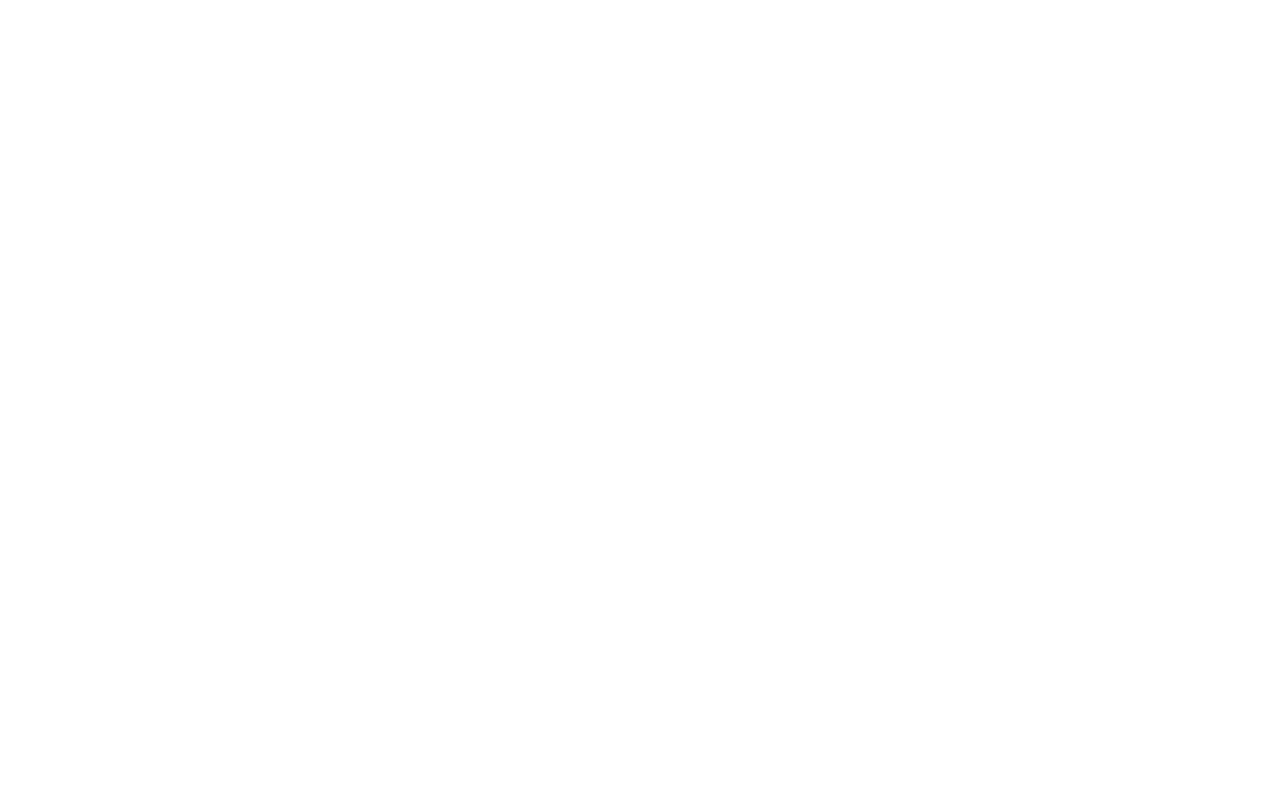
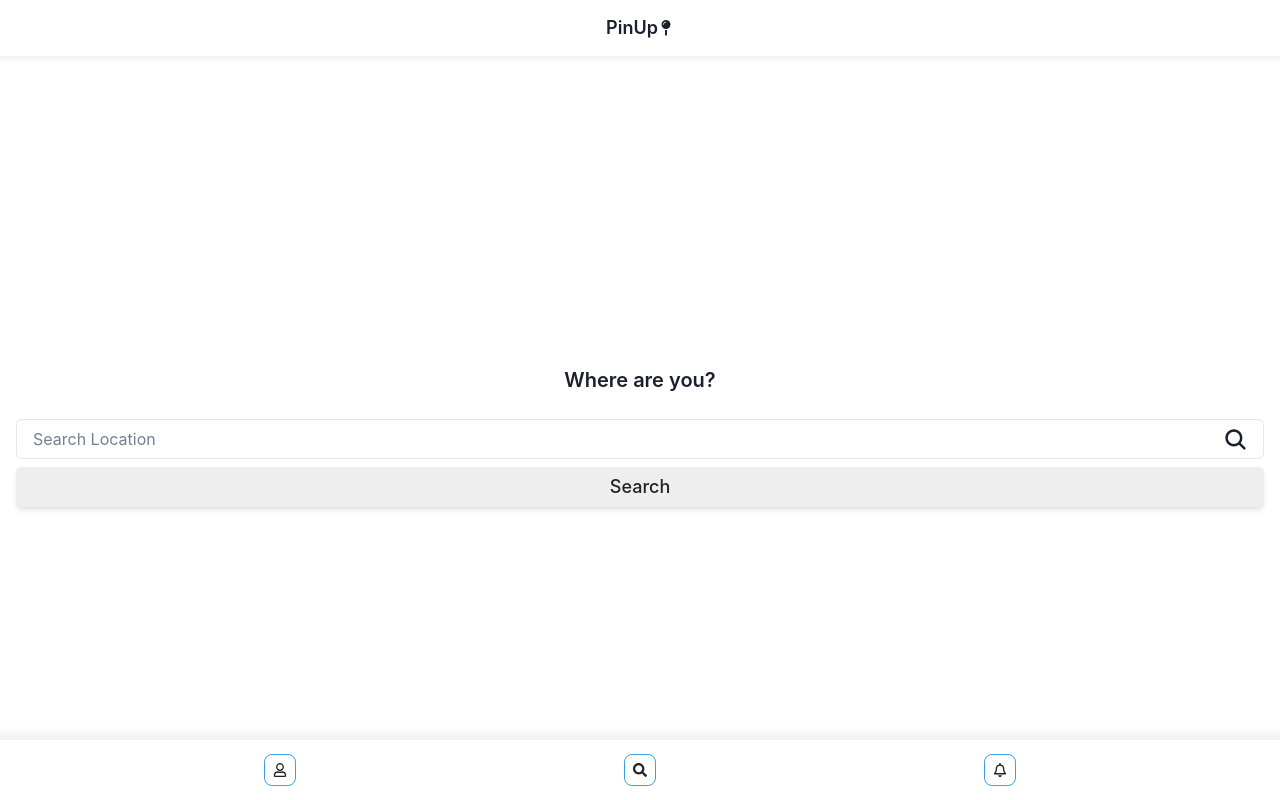
Before and after one commit to Stuart-Dodkins/pinup-frontend, a React (Create React App) app: page /dashboard in a window 1280 px wide. Built offline with nearby package versions, Linux system fonts and the light colour scheme.

Commit message:
mock user login and landing

```diff
--- a/src/components/app/app-button/app-button.tsx
+++ b/src/components/app/app-button/app-button.tsx
@@ -25,6 +25,8 @@
       bgColor={AppColors.primary}
       color={color}
       size={size}
+      border={'none'}
+      boxShadow={'md'}
       _hover={{
         transform: 'translateY(-2px)',
         boxShadow: `4px 4px 0 0 ${AppColors.highlight}`,
--- a/src/components/forms/register-form.tsx
+++ b/src/components/forms/register-form.tsx
@@ -46,6 +46,7 @@
   const handleFormSubmit = () => {
     const formData = getValues();
     console.log('FORMDATA', formData);
+    //make sure to save the user to store
   };
 
   return (
--- a/src/components/layouts/base-layout.tsx
+++ b/src/components/layouts/base-layout.tsx
@@ -16,13 +16,19 @@
 export const BaseLayout: React.FC<BaseLayoutProps> = ({ children }) => {
   const navigate = useNavigate();
   return (
-    <Flex minH={'100vh'} minW={'100vw'} pos={'relative'} flexDir={'column'}>
+    <Flex
+      minH={'100vh'}
+      minW={'100vw'}
+      pos={'relative'}
+      flexDir={'column'}
+      bgClip={AppColors.appTextColor}
+    >
       <Header />
       <Flex
         overflow={'auto'}
         w={'100%'}
         h={'100%'}
-        pt={4}
+        p={4}
         pb={{ base: '60px', lg: 0 }}
       >
         {children}
--- a/src/pages/home/home.tsx
+++ b/src/pages/home/home.tsx
@@ -1,12 +1,15 @@
-import { Button, Flex } from '@chakra-ui/react';
-import React from 'react';
+import { Text, Flex, Icon, Input, Stack } from '@chakra-ui/react';
+import React, { useState } from 'react';
 // import { useNavigate } from "react-router-dom";
 import Cookies from 'universal-cookie';
 import { RoutesList } from '../../router/router';
 import { BaseLayout } from '../../components/layouts/base-layout';
+import { IoSearch } from 'react-icons/io5';
+import AppButton from '../../components/app/app-button/app-button';
 
 const HomePage: React.FC = () => {
   const cookie = new Cookies();
+  const [searchParam, setSearchParam] = useState<string>('');
   // const navigate = useNavigate();
 
   const handleLogout = () => {
@@ -19,9 +22,37 @@
 
   return (
     <BaseLayout>
-      <Flex gap='10px'>
-        You are logged In! Welcome
-        <Button onClick={handleLogout}>Logout</Button>
+      <Flex
+        flexDir={'column'}
+        w={'100%'}
+        h={'100%'}
+        justify={'center'}
+        align={'center'}
+        gap={6}
+      >
+        <Text fontWeight={'600'} fontSize={'xl'}>
+          Where are you?
+        </Text>
+        <Stack pos={'relative'} w={'100%'}>
+          <Input
+            rounded={'md'}
+            pos={'relative'}
+            h={10}
+            placeholder='Search Location'
+            onChange={(e) => setSearchParam(e.target.value)}
+          />
+          <Icon
+            as={IoSearch}
+            pos={'absolute'}
+            right={4}
+            top={2}
+            w={'25px'}
+            h={'25px'}
+          />
+          <AppButton onClick={() => console.log('Search param', searchParam)}>
+            Search
+          </AppButton>
+        </Stack>
       </Flex>
     </BaseLayout>
   );
--- a/src/pages/login/login.tsx
+++ b/src/pages/login/login.tsx
@@ -1,14 +1,20 @@
-import { Box, Button, Flex, Input, Text } from '@chakra-ui/react';
+import { Box, Flex, Text } from '@chakra-ui/react';
 import axios from 'axios';
-import React, { useEffect, useState } from 'react';
-// import { useNavigate } from "react-router-dom";
+import React, { useState } from 'react';
+import { useNavigate } from 'react-router-dom';
 import Cookies from 'universal-cookie';
 import { LoginForm } from '../../components/forms/login-form';
 import { Header } from '../../components/layouts/header';
 import RegisterForm from '../../components/forms/register-form';
+import AppButton from '../../components/app/app-button/app-button';
+import { IoIosBusiness } from 'react-icons/io';
+import { IoPersonSharp } from 'react-icons/io5';
+import { RoutesList } from '../../router/router';
 
 const LoginPage: React.FC = () => {
   const [register, setRegister] = useState<boolean>(true);
+  const [isUser, setIsUser] = useState<boolean>();
+  const navigate = useNavigate();
 
   // const navigate = useNavigate();
   // const cookies = new Cookies();
@@ -48,15 +54,45 @@
       width={'100vw'}
       flexDirection={'column'}
       pos={'relative'}
+      px={4}
     >
       <Header pos={'absolute'} top={0} left={0} />
+      <Flex
+        minH={'250px'}
+        w={'100%'}
+        p={4}
+        align={'center'}
+        justify={'center'}
+        boxShadow={'lg'}
+        flexDir={'column'}
+        gap={4}
+        rounded={'lg'}
+        display={isUser === undefined ? 'flex' : 'none'}
+      >
+        <AppButton
+          onClick={() => setIsUser(false)}
+          leftIcon={<IoIosBusiness />}
+        >
+          Business
+        </AppButton>
+        <AppButton onClick={() => setIsUser(true)} leftIcon={<IoPersonSharp />}>
+          Personal
+        </AppButton>
+      </Flex>
+      <Box display={isUser ? 'block' : 'none'}>
         <Box display={register ? 'none' : 'block'}>
           <Flex align={'center'} justify={'center'}>
             <Text fontSize={'18px'} fontWeight={'600'}>
               Login
             </Text>
           </Flex>
-        <LoginForm register={() => setRegister(!register)} />
+          <LoginForm
+            register={() => setRegister(!register)}
+            onSubmit={() => {
+              console.log('GO HOME')
+              navigate(RoutesList.Home);
+            }}
+          />
         </Box>
         <Box display={register ? 'block' : 'none'}>
           <Flex align={'center'} justify={'center'}>
@@ -66,6 +102,7 @@
           </Flex>
           <RegisterForm login={() => setRegister(!register)} />
         </Box>
+      </Box>
     </Flex>
   );
 };
--- a/src/router/router.tsx
+++ b/src/router/router.tsx
@@ -13,16 +13,15 @@
     <BrowserRouter basename='/'>
       <Routes>
         <Route path='/' element={<LoginPage />} />
-        <Route path='/' element={<></>}>
-          <Route
+        {/* <Route
           path='/dashboard'
           element={
             <PrivateRoute route={RoutesList.Home}>
               <HomePage />
             </PrivateRoute>
           }
-          />
-        </Route>
+        /> */}
+        <Route path='/dashboard' element={<HomePage />} />
       </Routes>
     </BrowserRouter>
   );
--- a/src/theme/index.ts
+++ b/src/theme/index.ts
@@ -9,7 +9,7 @@
 
 const buttonConfig: ComponentStyleConfig = {
   baseStyle: {
-    fontWeight: '400',
+    fontWeight: '500',
     color: '#EEEEEE',
     rounded: 'md',
     border: `1px solid ${AppColors.secondary}`,
@@ -23,7 +23,7 @@
       py: 1,
     },
     sm: {
-      fontSize: '16px',
+      fontSize: '14px',
     },
     md: {
       fontSize: '18px',
```
Lines whose indentation alone changed are shown as unchanged.
